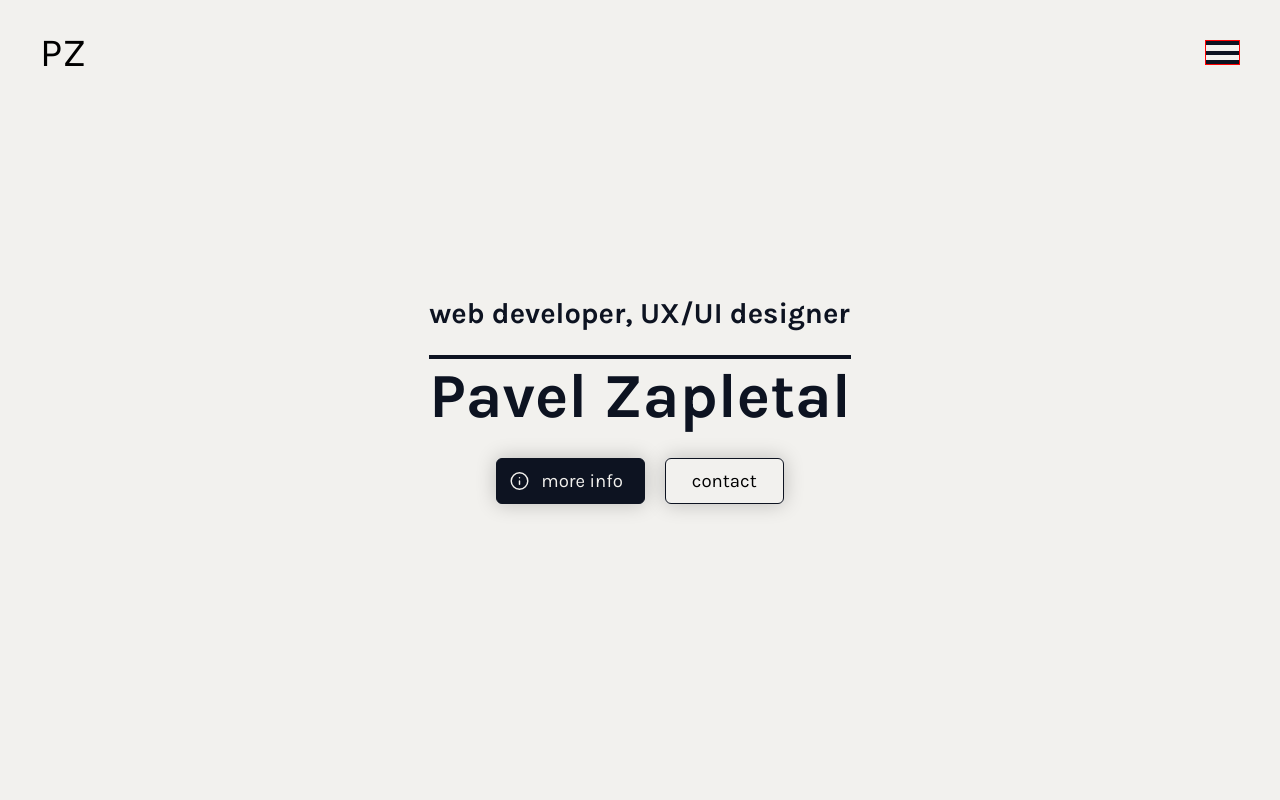
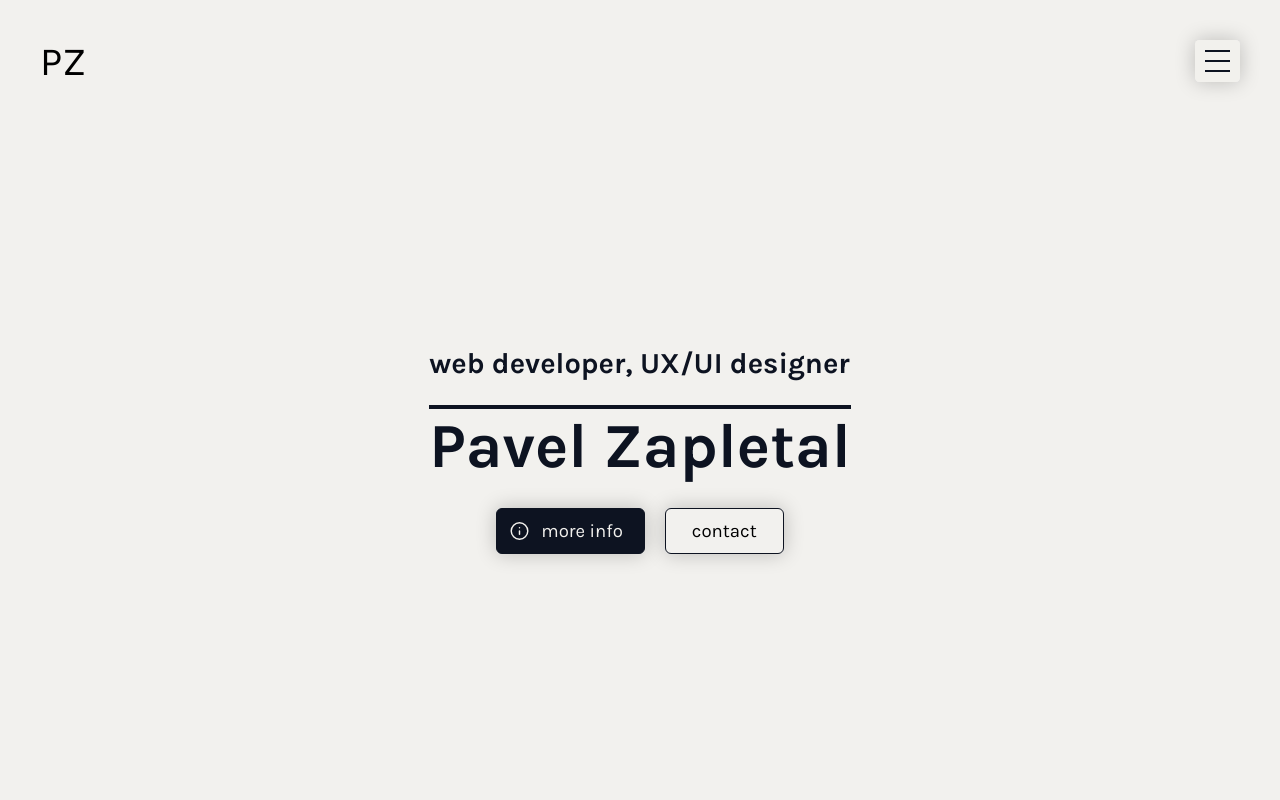
Before and after one commit to Kapaak/Pavel-portfolio-redesign-2, a Next.js app: page / in a window 1280 px wide. Shown: the top 800 px of the page. Built offline with nearby package versions, Linux system fonts and the light colour scheme.

Commit message:
fixing home page

```diff
--- a/components/HomePage/InnerContainer.tsx
+++ b/components/HomePage/InnerContainer.tsx
@@ -30,7 +30,9 @@ const InnerContainer = () => {
 
 export default InnerContainer;
 
-const StyledInnerContainer = styled.div``;
+const StyledInnerContainer = styled.div`
+	margin-top: 10rem;
+`;
 
 const ButtonWrapper = styled.div`
 	display: flex;
--- a/components/HomePage/index.tsx
+++ b/components/HomePage/index.tsx
@@ -22,7 +22,7 @@ const StyledHomePage = styled.div`
 
 	display: flex;
 	justify-content: flex-start;
-	align-items: flex-end;
+	align-items: center;
 	padding: var(--vertical-gap) var(--horizontal-gap);
 
 	@media ${breakpoints.tablet} {
--- a/components/Nav/Burger.tsx
+++ b/components/Nav/Burger.tsx
@@ -27,20 +27,26 @@ const Burger = ({ open, setOpen }: Props) => {
 export default Burger;
 
 const StyledBurger = styled.div`
-	height: 2.5rem;
-	width: 3.5rem;
+	position: relative;
+	height: 4.2rem;
+	width: 4.5rem;
 	display: flex;
 	flex-direction: column;
 	justify-content: space-between;
 	margin: 2rem var(--horizontal-gap) 2rem auto;
 	cursor: pointer;
 	z-index: 11;
-	border: 1px solid red;
+	border-radius: 0.45rem;
+	box-shadow: var(--shadow);
+	padding: 1rem;
+	z-index: 999;
+	background-color: #f2f1eec7;
 
 	p {
-		height: 0.4rem;
+		height: 2.4px;
 		width: 100%;
-		background-color: var(--first-col);
+		background-color: var(--col1);
+		margin: 0 auto;
 	}
 
 	@media ${breakpoints.desktop} {
--- a/styles/GlobalStyles.tsx
+++ b/styles/GlobalStyles.tsx
@@ -19,6 +19,8 @@ const GlobalStyles = createGlobalStyle`
 
         --col1:#0D1321;
         --bg-col:#F2F1EE;
+
+        --shadow:0 0 20px rgba(8, 1, 1, 0.225);
 
         --fowe-reg:400;
         --fowe-bold:700;
--- a/styles/styledComponents/Button.tsx
+++ b/styles/styledComponents/Button.tsx
@@ -24,6 +24,7 @@ export const Button = ({
 			{primaryButton ? (
 				<ButtonPrimary>
 					<ScrollLink to={scrollTo} smooth={true}>
+						{/*@ts-ignore*/}
 						<Image src={src} height={18} width={18} />
 						<a>{children}</a>
 					</ScrollLink>
@@ -42,7 +43,7 @@ export const Button = ({
 const ButtonGlobal = styled.button`
 	border: none;
 	font-family: inherit;
-	box-shadow: 0 0 20px rgba(8, 1, 1, 0.225);
+	box-shadow: var(--shadow);
 
 	a {
 		display: inline-flex;
```
